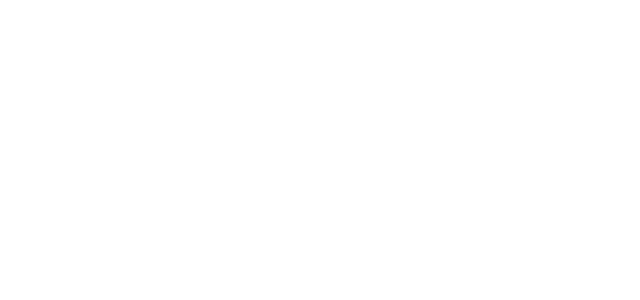
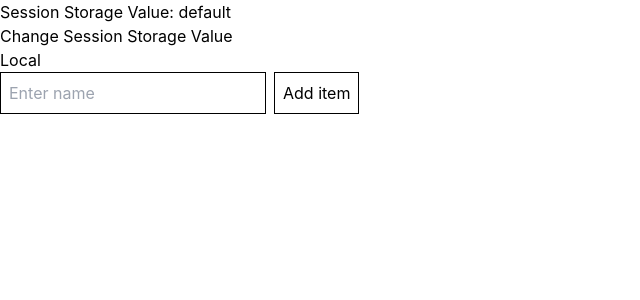
Before and after one commit to Janviashara/Weather-App, a React (Create React App) app in the folder weather/: page /localstorage in a window 1280 px wide. Before the commit this address had no page. Shown: the top 300 px of the page, without its empty margins (0-640 px from the left). Built offline with nearby package versions, Linux system fonts and the light colour scheme.

Commit message:
Weather Application

```diff
--- a/weather/src/App.js
+++ b/weather/src/App.js
@@ -2,6 +2,8 @@ import React from "react";
 import { BrowserRouter, Routes, Route } from "react-router-dom";
 import Home from "./Component/Home";
 import Weather from "./Component/Weather";
+import Demo from "./Component/Demo";
+import Local from "./Component/Local";
 
 function App() {
   return (
@@ -12,6 +14,9 @@ function App() {
           <Route path="/weather" element={<Weather />} />
         </Routes>
       </BrowserRouter>
+
+      <Demo />
+      <Local />
     </div>
   );
 }
--- a/weather/src/Component/Demo.js
+++ b/weather/src/Component/Demo.js
@@ -1,9 +1,34 @@
-import React from 'react'
+import React, { useState, useEffect } from "react";
 
-function Demo() {
+// Custom hook to manage sessionStorage
+const UseSessionStorage = (key, initialValue) => {
+  const [value, setValue] = useState(() => {
+    const storedValue = sessionStorage.getItem(key);
+    return storedValue ? JSON.parse(storedValue) : initialValue;
+  });
+
+  useEffect(() => {
+    sessionStorage.setItem(key, JSON.stringify(value));
+  }, [key, value]);
+
+  return [value, setValue];
+};
+
+// Example usage
+const Demo = () => {
+  const [sessionStorageValue, setSessionStorageValue] = UseSessionStorage(
+    "mySessionStorageKey",
+    "default"
+  );
+
   return (
-    <div>Demo</div>
-  )
-}
+    <div>
+      <p>Session Storage Value: {sessionStorageValue}</p>
+      <button onClick={() => setSessionStorageValue("new value")}>
+        Change Session Storage Value
+      </button>
+    </div>
+  );
+};
 
-export default Demo
+export default Demo;
--- /dev/null
+++ b/weather/src/Component/Input.js
@@ -0,0 +1,30 @@
+import React, { useState } from 'react';
+
+function Input({ items, setName }) {
+  const [inputValue, setInputValue] = useState("");
+
+  const handleAddItem = () => {
+    if (!inputValue.trim()) return;
+
+    const updatedNames = [...items, inputValue];
+    setName(updatedNames);
+    setInputValue("");
+  };
+
+  return (
+    <div>
+      <input
+        type="text"
+        className="border border-black mr-2 p-2"
+        placeholder="Enter name"
+        value={inputValue}
+        onChange={(e) => setInputValue(e.target.value)}
+      />
+      <button className="border border-black p-2" onClick={handleAddItem}>
+        Add item
+      </button>
+    </div>
+  );
+}
+
+export default Input;
--- /dev/null
+++ b/weather/src/Component/Local.js
@@ -0,0 +1,44 @@
+// import React, { useEffect, useState } from "react";
+// import Input from "./Input";
+
+// function Local() {
+//   const storedItems = JSON.parse(localStorage.getItem("names"));
+//   const [names, setName] = useState(storedItems);
+//   console.log(localStorage);
+
+//   useEffect(() => {
+//     localStorage.setItem("names", JSON.stringify(names));
+//     console.log(storedItems);
+//   }, [names]);
+
+//   return (
+//     <div>
+//       <h1>Local</h1>
+//       <Input items={names} setName={setName} />
+//     </div>
+//   );
+// }
+
+// export default Local;
+import React, { useEffect, useState } from "react";
+import Input from "./Input";
+
+function Local() {
+  // Ensure a valid initial value
+  const storedItems = JSON.parse(localStorage.getItem("names")) || [];
+  const [names, setName] = useState(storedItems);
+
+  useEffect(() => {
+    console.log("Updating localStorage:", names);
+    localStorage.setItem("names", JSON.stringify(names));
+  }, [names]); // Use the correct dependency
+
+  return (
+    <div>
+      <h1>Local</h1>
+      <Input items={names} setName={setName} />
+    </div>
+  );
+}
+
+export default Local;
--- a/weather/src/Component/Weather.js
+++ b/weather/src/Component/Weather.js
@@ -1,4 +1,4 @@
-import React, { useEffect, useState, useRe } from "react";
+import React, { useEffect, useState, useRef } from "react";
 import { IoSearch } from "react-icons/io5";
 
 
@@ -14,6 +14,7 @@ function Weather() {
 
         />
        <p><IoSearch/></p>
+
       </div>
 
     </div>
```
